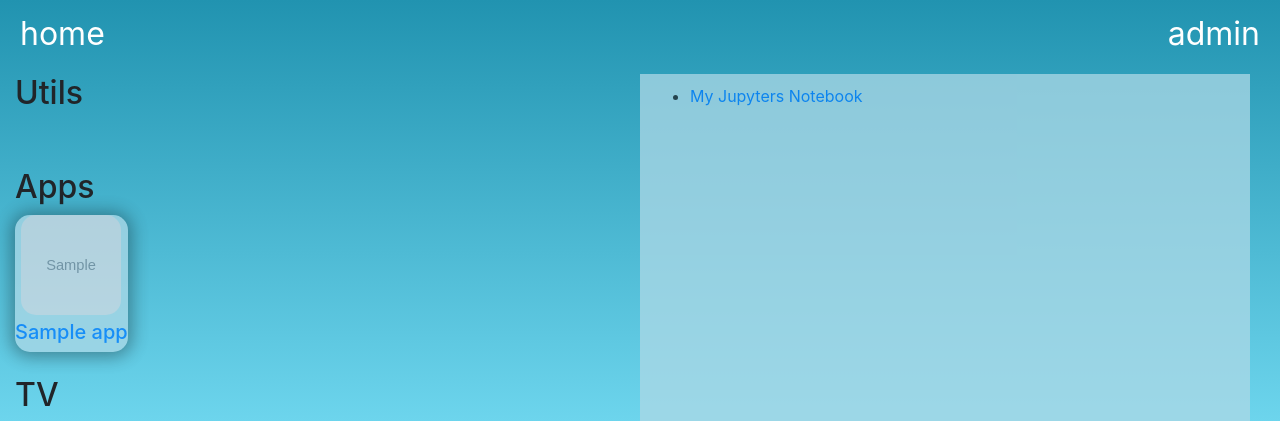
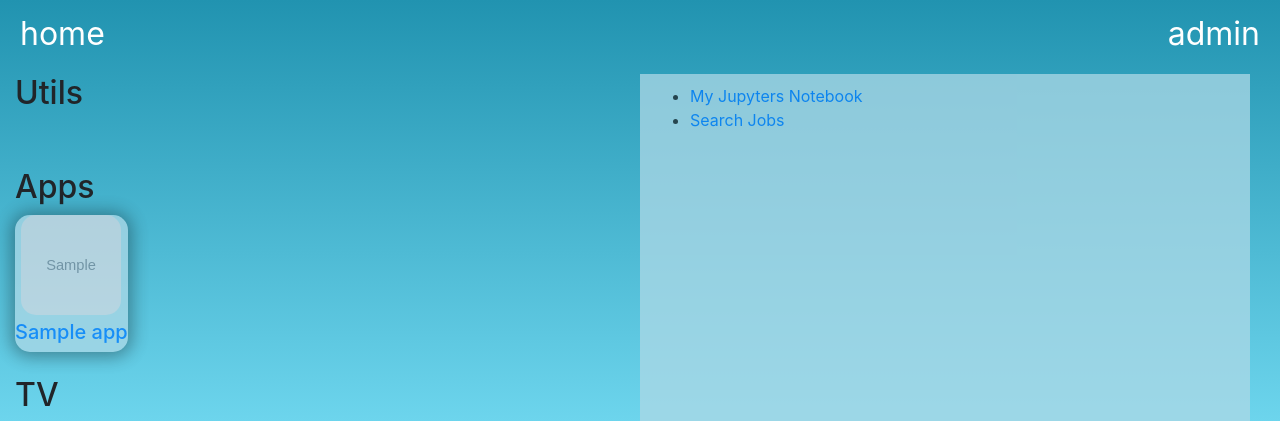
Before and after one commit to colla69/superDash, a Django app: template templates/appPanel.html in a window 1280 px wide. Shown: the top 421 px of the page. Run offline with Django 3.2, Linux system fonts and the light colour scheme; tables that the repository leaves empty hold one stand-in row (values such as "Sample post"); the template is opened without the code that fills it: values that come from a table or form of the project are taken from there, most other values are stand-ins (such as "Sample title", 1, 10 or a date in 2020); grey boxes marked "Sample" are stand-in pictures; some libraries are stand-ins or nearby versions.

Commit message:
link to new page added

```diff
--- a/templates/appPanel.html
+++ b/templates/appPanel.html
@@ -43,6 +43,9 @@
             <li>
             <a href="http://{{ ip }}:89" target="_blank">My Jupyters Notebook</a>
             </li>
+            <li>
+            <a href="{{ url }}/jobSearch" target="_blank">Search Jobs</a>
+            </li>
         </ul>
     </div>
 </div>
```
